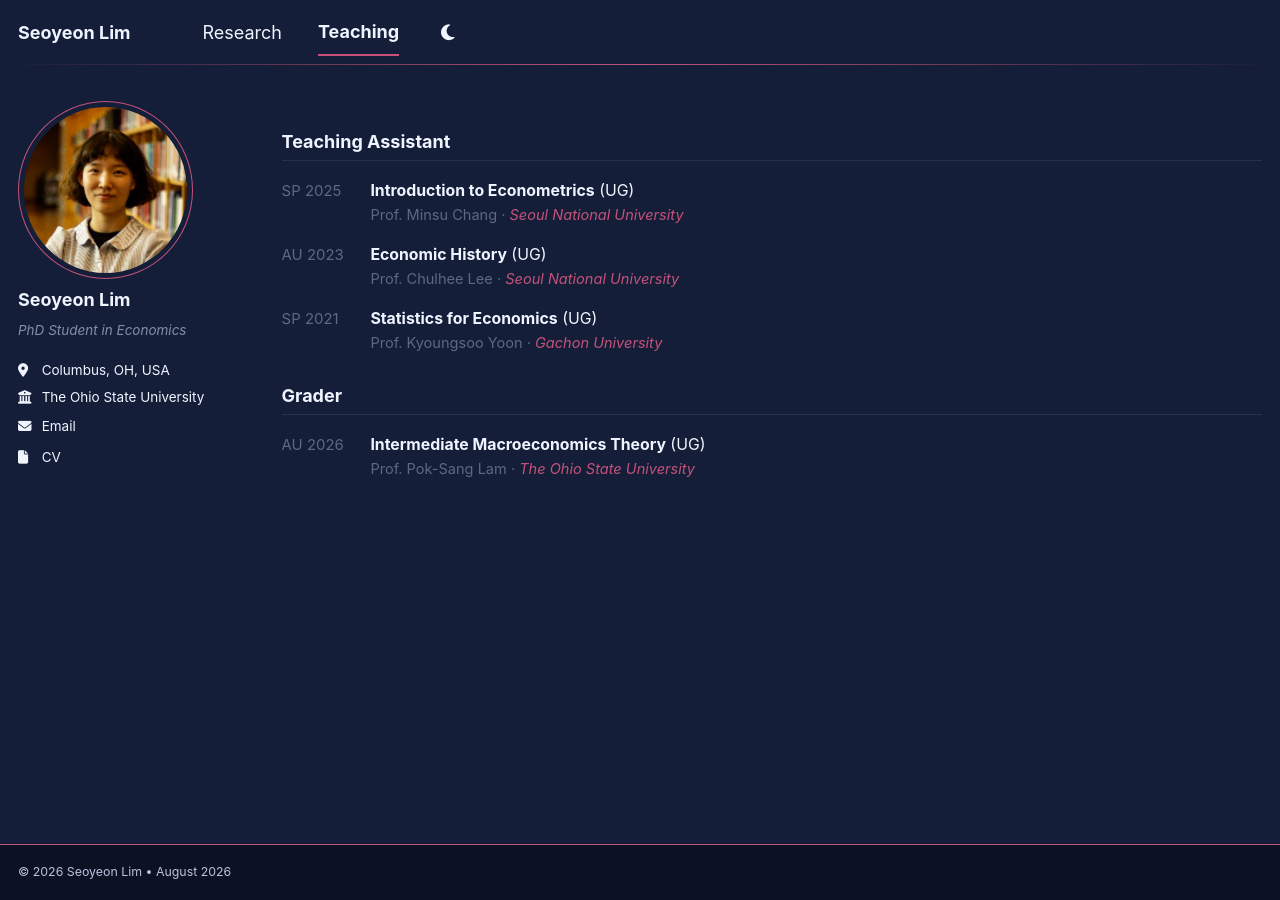
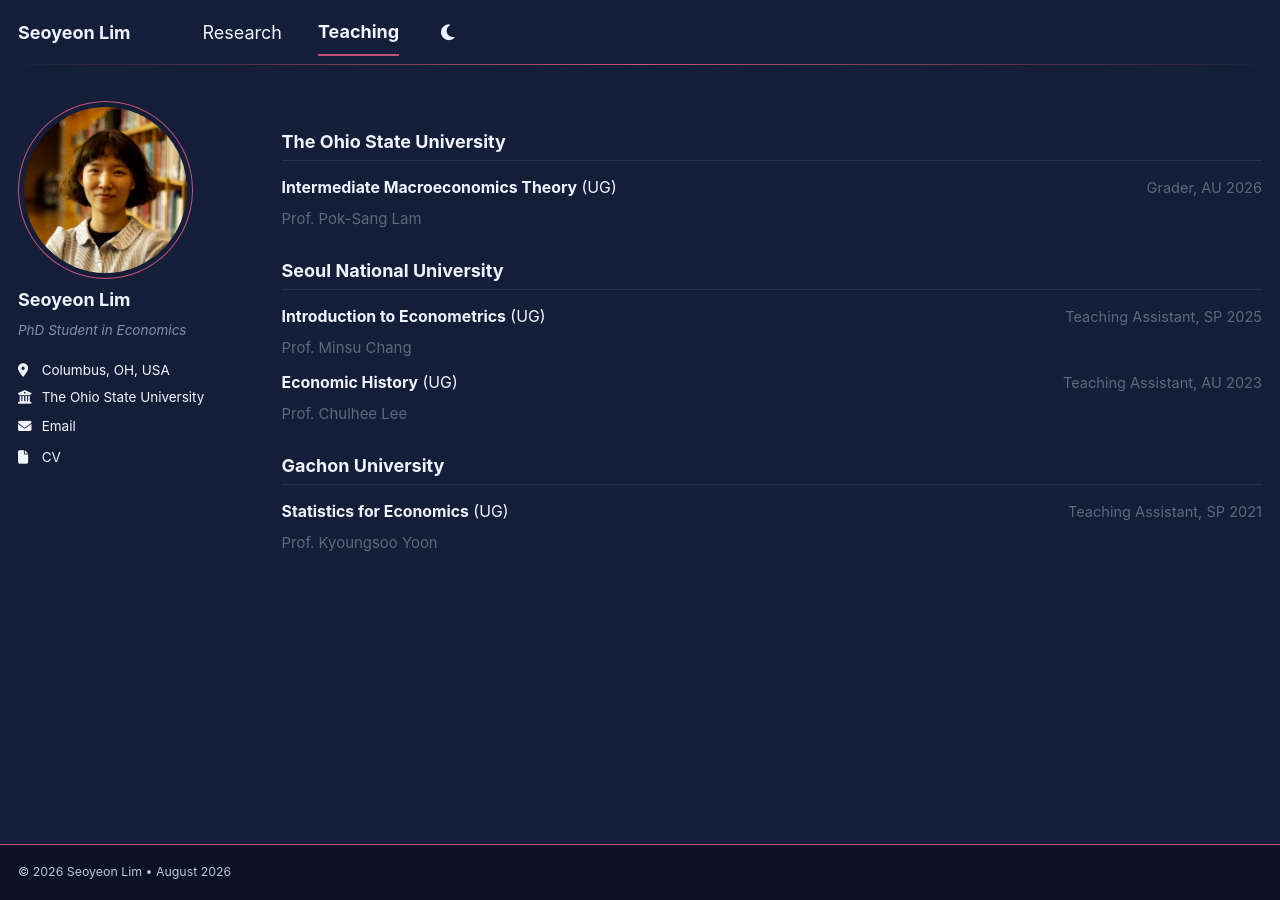
Before and after one commit to seoyeon-lim/academic.github.io, a Jekyll site: the page built from _pages/teaching.html, in a window 1280 px wide. Built offline with Jekyll 4.4.1, drawn with Linux system fonts in a browser that asks for light colours; a script bundle is joined from its source files by our own code; library files that are not in the unit come from our copies.

Commit message:
Restructure teaching page to group by university
Co-Authored-By: Claude Sonnet 4.6 <noreply@anthropic.com>

```diff
--- a/_pages/teaching.html
+++ b/_pages/teaching.html
@@ -6,47 +6,39 @@ author_profile: true
 ---
 
 <style>
-  .teach-section { font-size: 1em; font-weight: bold; border-bottom: 1px solid var(--global-border-color); padding-bottom: 0.3em; margin-top: 1.5em; margin-bottom: 1em; }
-  .teach-entry   { display: flex; gap: 1.2em; margin-bottom: 0.9em; align-items: baseline; }
-  .teach-term    { font-size: 0.83em; color: #5a6a80; white-space: nowrap; min-width: 4.5em; }
-  .teach-body    { font-size: 0.88em; }
-  .teach-course  { font-weight: bold; }
-  .teach-detail  { font-size: 0.92em; color: #5a6a80; }
-  .teach-venue   { font-style: italic; color: var(--global-base-color); }
+  .teach-section  { font-size: 1em; font-weight: bold; border-bottom: 1px solid var(--global-border-color); padding-bottom: 0.3em; margin-top: 1.5em; margin-bottom: 0.8em; }
+  .teach-entry    { display: flex; justify-content: space-between; align-items: baseline; margin-bottom: 0.5em; font-size: 0.88em; }
+  .teach-course   { font-weight: bold; }
+  .teach-role     { color: #5a6a80; font-size: 0.92em; white-space: nowrap; margin-left: 1em; }
+  .teach-prof     { font-size: 0.83em; color: #5a6a80; margin-bottom: 0.8em; padding-left: 0; }
 </style>
 
-<p class="teach-section">Teaching Assistant</p>
+<p class="teach-section">The Ohio State University</p>
 
 <div class="teach-entry">
-  <div class="teach-term">SP 2025</div>
-  <div class="teach-body">
-    <span class="teach-course">Introduction to Econometrics</span> (UG)
-    <br><span class="teach-detail">Prof. Minsu Chang · <span class="teach-venue">Seoul National University</span></span>
-  </div>
+  <div><span class="teach-course">Intermediate Macroeconomics Theory</span> (UG)</div>
+  <div class="teach-role">Grader, AU 2026</div>
 </div>
+<div class="teach-prof">Prof. Pok-Sang Lam</div>
+
+<p class="teach-section">Seoul National University</p>
 
 <div class="teach-entry">
-  <div class="teach-term">AU 2023</div>
-  <div class="teach-body">
-    <span class="teach-course">Economic History</span> (UG)
-    <br><span class="teach-detail">Prof. Chulhee Lee · <span class="teach-venue">Seoul National University</span></span>
-  </div>
+  <div><span class="teach-course">Introduction to Econometrics</span> (UG)</div>
+  <div class="teach-role">Teaching Assistant, SP 2025</div>
 </div>
+<div class="teach-prof">Prof. Minsu Chang</div>
 
 <div class="teach-entry">
-  <div class="teach-term">SP 2021</div>
-  <div class="teach-body">
-    <span class="teach-course">Statistics for Economics</span> (UG)
-    <br><span class="teach-detail">Prof. Kyoungsoo Yoon · <span class="teach-venue">Gachon University</span></span>
-  </div>
+  <div><span class="teach-course">Economic History</span> (UG)</div>
+  <div class="teach-role">Teaching Assistant, AU 2023</div>
 </div>
+<div class="teach-prof">Prof. Chulhee Lee</div>
 
-<p class="teach-section">Grader</p>
+<p class="teach-section">Gachon University</p>
 
 <div class="teach-entry">
-  <div class="teach-term">AU 2026</div>
-  <div class="teach-body">
-    <span class="teach-course">Intermediate Macroeconomics Theory</span> (UG)
-    <br><span class="teach-detail">Prof. Pok-Sang Lam · <span class="teach-venue">The Ohio State University</span></span>
-  </div>
+  <div><span class="teach-course">Statistics for Economics</span> (UG)</div>
+  <div class="teach-role">Teaching Assistant, SP 2021</div>
 </div>
+<div class="teach-prof">Prof. Kyoungsoo Yoon</div>
```
